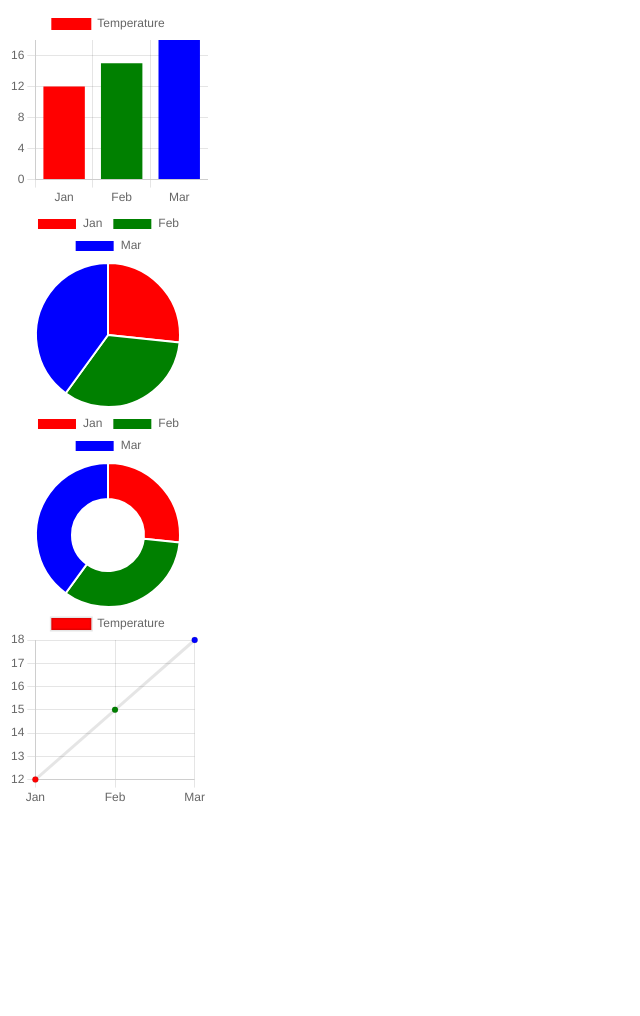
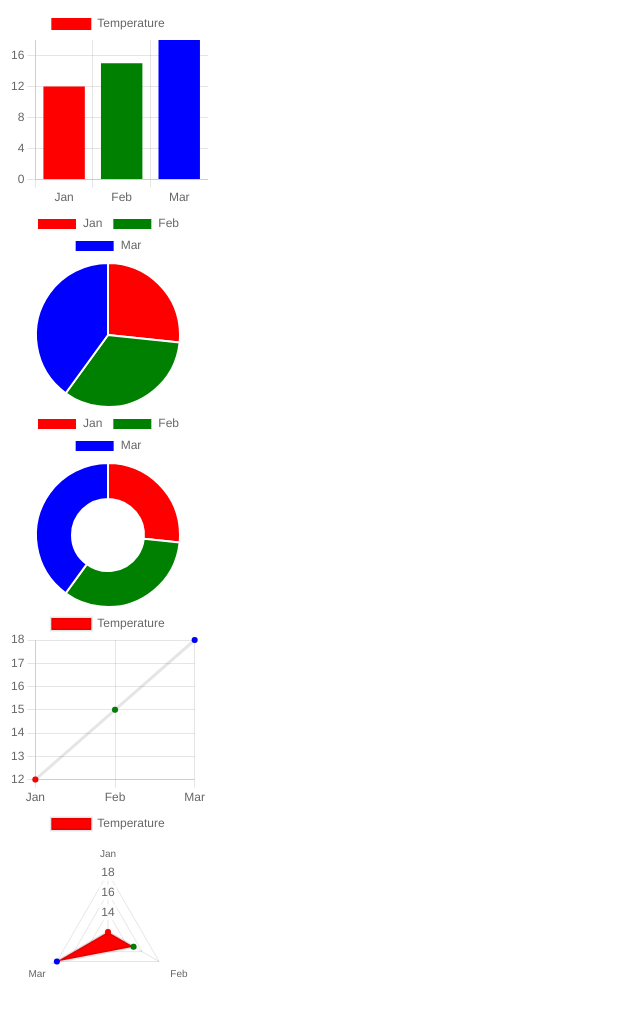
Before and after one commit to RayHightower/Chartjs_sandbox, a plain HTML site: page index.html in a window 1280 px wide. Shown: the whole page, without its empty margins (0-640 px from the left). Before the commit the page ends 816 px from the top, so only its background shows below. Drawn offline with nearby package versions, Linux system fonts and the light colour scheme.

Commit message:
Radar chart experimental.

```diff
--- a/app.js
+++ b/app.js
@@ -2,6 +2,7 @@ let ctx1=document.getElementById("myBarChart").getContext("2d");
 let ctx2=document.getElementById("myPieChart").getContext("2d");
 let ctx3=document.getElementById("myDoughnutChart").getContext("2d");
 let ctx4=document.getElementById("myLineChart").getContext("2d");
+let ctx5=document.getElementById("myRadarChart").getContext("2d");
 
 let myBarChart=new Chart(ctx1,{
     type:"bar",
@@ -90,3 +91,25 @@ let myLineChart=new Chart(ctx4,{
         }
     }
 });
+
+let myRadarChart=new Chart(ctx5,{
+    type:"radar",
+    data:{
+        labels:["Jan", "Feb", "Mar"],
+        datasets:[{
+            label:"Temperature",
+            data:[12, 15, 18],
+            backgroundColor:["red", "green", "blue"]
+        }]
+    },
+    options:{
+        responsive:false,
+        scales:{
+            yAxes:[{
+                ticks:{
+                    beginAtZero:true
+                }
+            }]
+        }
+    }
+});
--- a/index.html
+++ b/index.html
@@ -6,6 +6,7 @@
         <canvas id="myPieChart" width="200" height="200"></canvas>
         <canvas id="myDoughnutChart" width="200" height="200"></canvas>
         <canvas id="myLineChart" width="200" height="200"></canvas>
+        <canvas id="myRadarChart" width="200" height="200"></canvas>
         <script src="https://cdn.jsdelivr.net/npm/chart.js"></script>
         <script src="./app.js"></script>
     </body>
```
